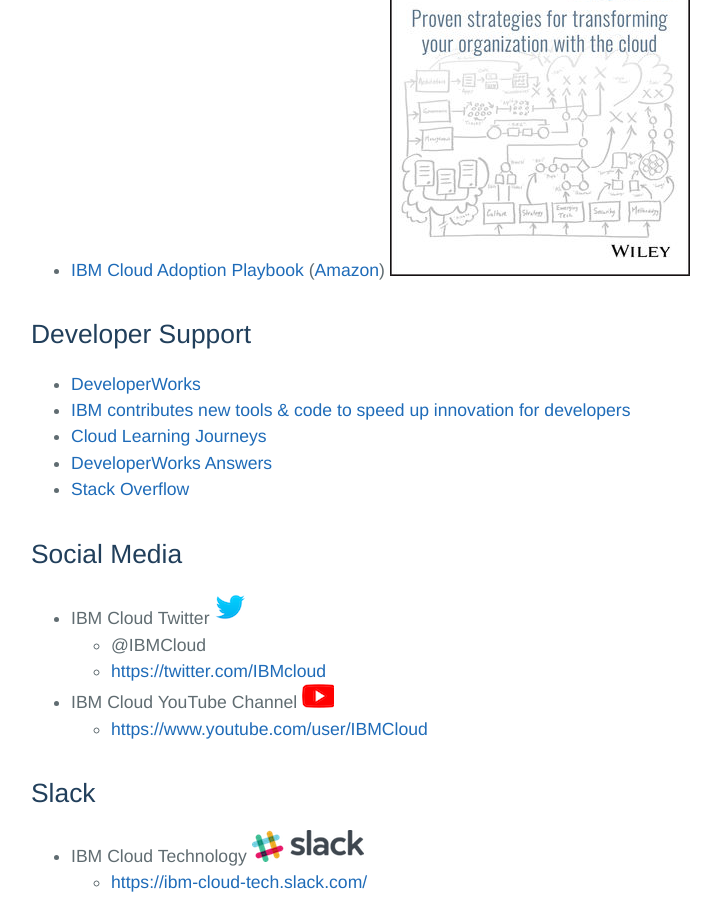
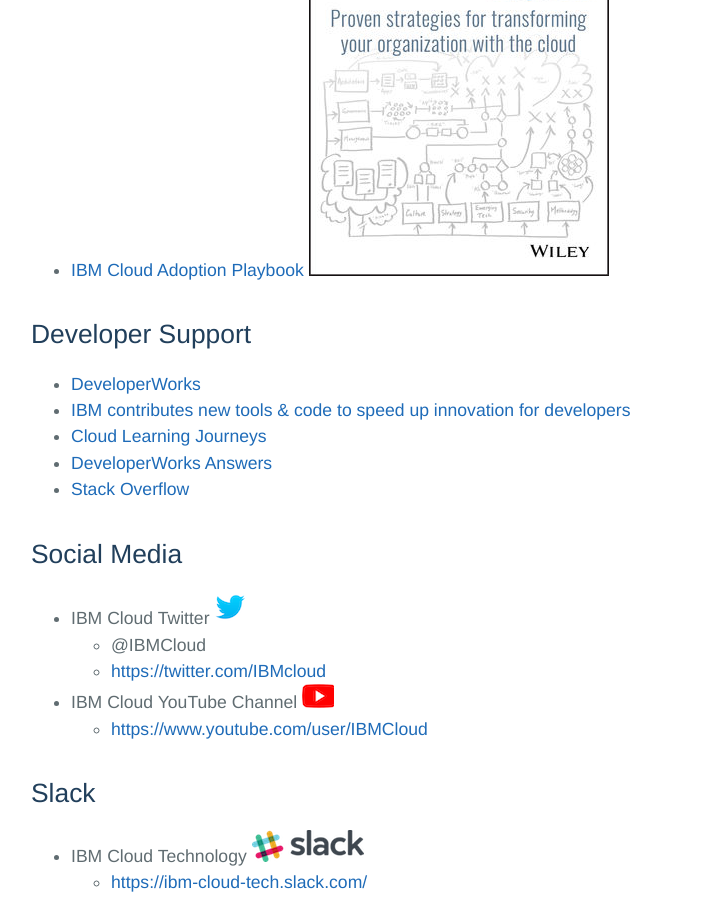
Before and after one commit to ibm-cloud-academy/ibm-cloud-academy.github.io, a Jekyll site: the page built from index.md, in a window 1280 px wide and 900 px high, scrolled down 1176 px. Shown: the whole window, without its empty margins (193-914 px from the left). Built offline with Jekyll 4.4.1, drawn with Linux system fonts in a browser that asks for light colours; some web fonts are replaced; our own code applies the rules of GitHub Pages for plain Markdown files.

Commit message:
#456 Fixed Playbook links

```diff
--- a/index.md
+++ b/index.md
@@ -19,7 +19,7 @@ layout: default
 * [IBM Cloud Garage homepage](https://www.ibm.com/cloud-computing/bluemix/garage/)
 * [IBM Cloud Garage Method](https://www.ibm.com/cloud/garage/category/practices)
 * [IBM Cloud Garage Architecture Center](https://www.ibm.com/cloud/garage/category/architectures/)
-* [IBM Cloud Adoption Playbook](https://www.amazon.com/dp/1119491819/) ([Amazon](https://www.amazon.com/dp/1119491819/)) ![playbook](/graphics/1119491819.jpg)
+* [IBM Cloud Adoption Playbook](https://www.amazon.com/dp/1119491819/) ![playbook](/graphics/1119491819.jpg)
 
 ## Developer Support
 * [DeveloperWorks](https://www.ibm.com/developerworks/learn/cloud/)
```
